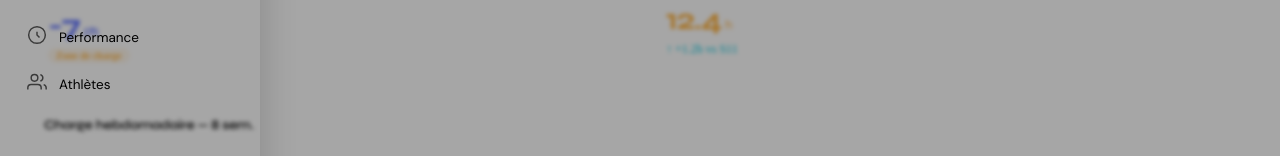
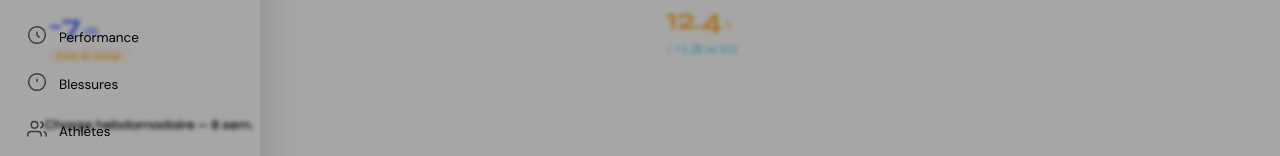
Before and after one commit to alexandreet92-lang/thw-appli, a Next.js app: page / in a window 1280 px wide. Both pictures are taken after a click on the button 1247 px from the left and 28 px from the top of the page. Shown: the part 373-529 px from the top of the page. Built offline with nearby package versions, Linux system fonts and the light colour scheme.

Commit message:
Update Sidebar.tsx

```diff
--- a/src/components/shared/Sidebar.tsx
+++ b/src/components/shared/Sidebar.tsx
@@ -74,6 +74,16 @@ const NAV = [
       <svg width="20" height="20" viewBox="0 0 24 24" fill="none" stroke="currentColor" strokeWidth={1.75}>
         <circle cx="12" cy="12" r="10"/>
         <path d="M12 8v4l3 3"/>
+      </svg>
+    ),
+  },
+  {
+    href: '/injuries',
+    label: 'Blessures',
+    icon: (
+      <svg width="20" height="20" viewBox="0 0 24 24" fill="none" stroke="currentColor" strokeWidth={1.75}>
+        <path d="M12 2a10 10 0 100 20A10 10 0 0012 2z"/>
+        <path d="M12 8v4M12 16h.01"/>
       </svg>
     ),
   },
@@ -222,7 +232,6 @@ export function Sidebar() {
   const touchStartX = useRef(0)
   const touchStartY = useRef(0)
 
-  // Swipe gauche→droite pour ouvrir, droite→gauche pour fermer
   useEffect(() => {
     const handleTouchStart = (e: TouchEvent) => {
       touchStartX.current = e.touches[0].clientX
@@ -233,11 +242,9 @@ export function Sidebar() {
       const dx = e.changedTouches[0].clientX - touchStartX.current
       const dy = Math.abs(e.changedTouches[0].clientY - touchStartY.current)
 
-      // Swipe droite depuis bord gauche → ouvre
       if (dx > 60 && dy < 100 && touchStartX.current < 40) {
         setMobileOpen(true)
       }
-      // Swipe gauche → ferme
       if (dx < -60 && dy < 100) {
         setMobileOpen(false)
       }
@@ -254,7 +261,7 @@ export function Sidebar() {
 
   return (
     <>
-      {/* ══ DESKTOP — toujours visible, jamais fermable ══ */}
+      {/* Desktop */}
       <aside
         className="hidden md:flex flex-col flex-shrink-0"
         style={{
@@ -270,7 +277,7 @@ export function Sidebar() {
         <NavContent />
       </aside>
 
-      {/* ══ MOBILE — barre fixe en haut ══ */}
+      {/* Mobile top bar */}
       <div
         className="md:hidden"
         style={{
@@ -303,7 +310,6 @@ export function Sidebar() {
           </span>
         </Link>
 
-        {/* Bouton hamburger */}
         <button
           onClick={() => setMobileOpen(!mobileOpen)}
           style={{
@@ -326,7 +332,7 @@ export function Sidebar() {
         </button>
       </div>
 
-      {/* ══ MOBILE — drawer avec overlay ══ */}
+      {/* Mobile drawer */}
       {mobileOpen && (
         <>
           <div
```
